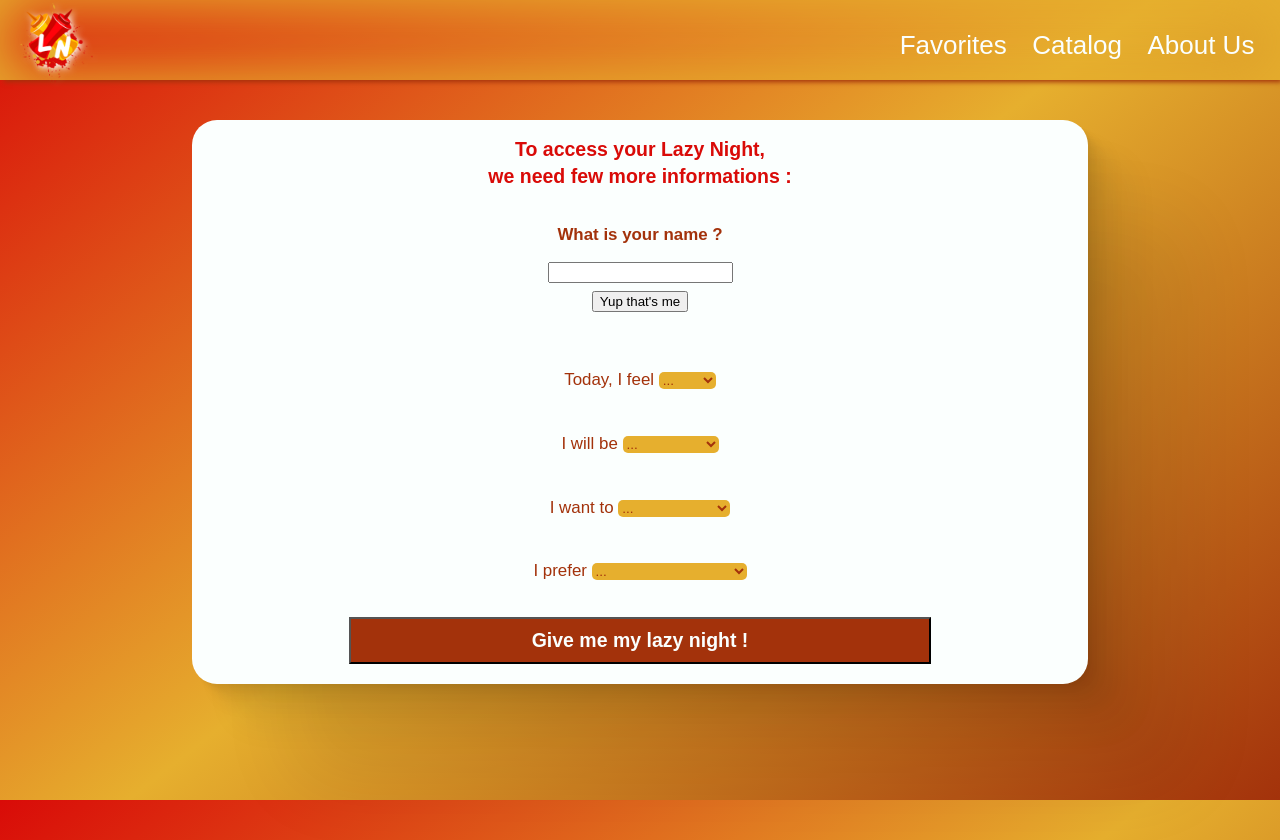
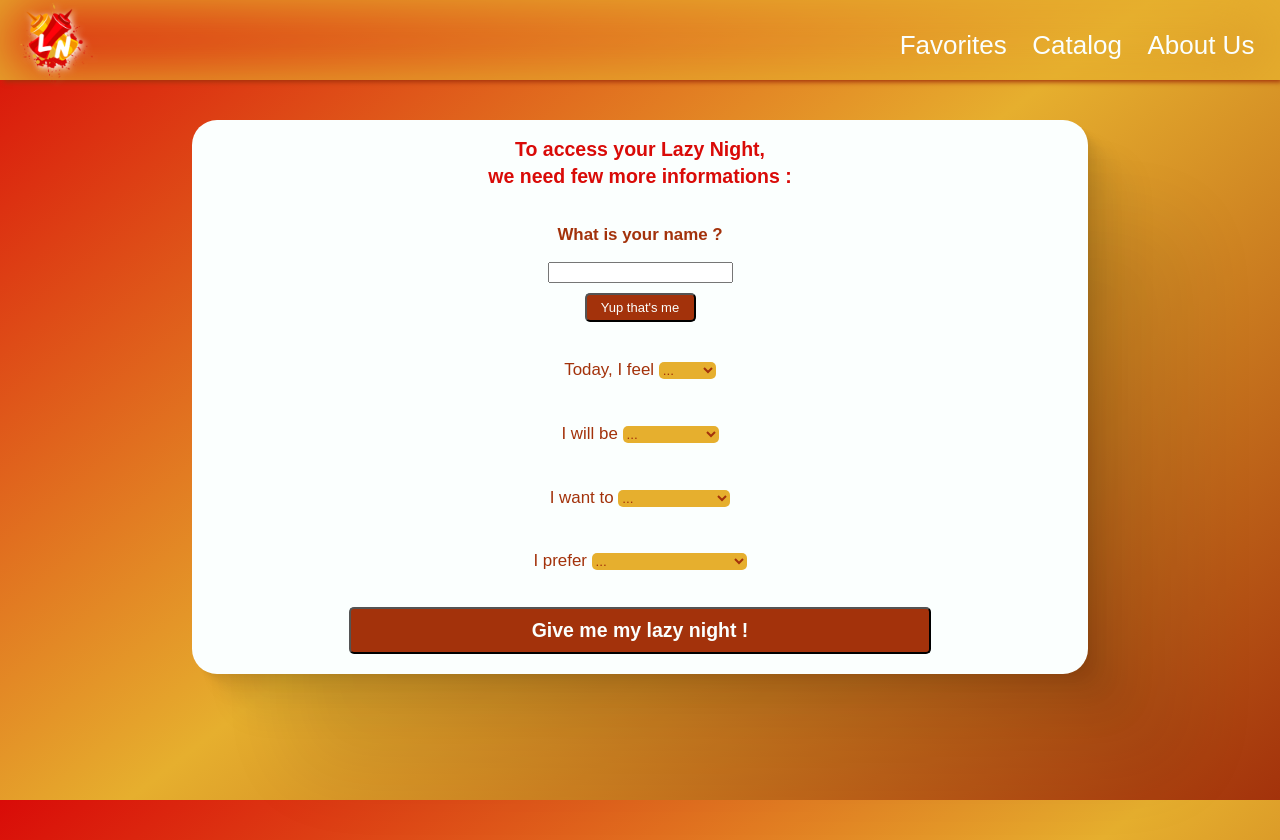
Before and after one commit to WildCodeSchool/paris-0921-p2-groupe6, a React (Vite) app: page /HomeConditions in a window 1280 px wide. Built offline with nearby package versions, Linux system fonts and the light colour scheme; a web font is replaced by a local one.

Commit message:
style CSS on favorite page and buttons of home conditions

```diff
--- a/src/Components/FavoritesSliders.css
+++ b/src/Components/FavoritesSliders.css
@@ -32,3 +32,8 @@
   margin-bottom: -40px;
   font-size: 1.8em;
 }
+
+.FavoriteUnloggedText {
+  color: var(--lazy-white);
+  text-align: center;
+}
--- a/src/Components/FavoritesSliders.jsx
+++ b/src/Components/FavoritesSliders.jsx
@@ -187,7 +187,12 @@ function FavoritesSliders() {
           </section>
         </div>
       ) : (
-        <div>You must be logged in to view this page</div>
+        <div className="FavoriteUnlogged">
+          <h2 className="FavoriteUnloggedText">
+            Oh no ! <br />
+            You must be logged in to view this page !
+          </h2>
+        </div>
       )}
     </div>
   );
--- a/src/Components/HomeConditions.css
+++ b/src/Components/HomeConditions.css
@@ -56,29 +56,26 @@
   padding-top: 10px;
   padding-bottom: 10px;
   width: 65%;
+  border-radius: 5px;
 }
 
-.HomeConditionsMood {
-  color: var(--lazy-barbecue);
-  font-size: 1.3em;
-  margin: 2vh;
-  margin-bottom: 3vh;
+.HomeConditionssendButton {
+  background-color: var(--lazy-barbecue);
+  color: var(--lazy-white);
+  font-family: var(--main-font-family);
+  font-size: 1em;
+  margin: auto;
+  margin-top: 10px;
+  margin-bottom: 20px;
+  padding-top: 5px;
+  padding-bottom: 5px;
+  width: 60%;
+  border-radius: 5px;
 }
 
-.HomeConditionsNumber {
-  color: var(--lazy-barbecue);
-  font-size: 1.3em;
-  margin: 2vh;
-  margin-bottom: 3vh;
-}
-
-.HomeConditionsFat {
-  color: var(--lazy-barbecue);
-  font-size: 1.3em;
-  margin: 2vh;
-  margin-bottom: 3vh;
-}
-
+.HomeConditionsMood,
+.HomeConditionsNumber,
+.HomeConditionsFat,
 .HomeConditionsDrink {
   color: var(--lazy-barbecue);
   font-size: 1.3em;
@@ -98,6 +95,32 @@
   margin: 0;
 }
 
+.HomeConditionsReset {
+  background-color: var(--lazy-ketchup);
+  color: var(--lazy-white);
+  font-family: var(--main-font-family);
+  font-size: 1em;
+  margin: auto;
+  margin-bottom: 20px;
+  padding-top: 5px;
+  padding-bottom: 5px;
+  width: 45%;
+  border-radius: 5px;
+}
+
+.HomeConditionUserChangeButton {
+  background-color: var(--lazy-ketchup);
+  color: var(--lazy-white);
+  font-family: var(--main-font-family);
+  font-size: 1em;
+  margin: auto;
+  margin-bottom: 20px;
+  padding-top: 5px;
+  padding-bottom: 5px;
+  width: 30%;
+  border-radius: 5px;
+}
+
 @media screen and (min-width: 600px) {
   .HomeConditionsLogo {
     display: none;
--- a/src/Components/HomeConditions.jsx
+++ b/src/Components/HomeConditions.jsx
@@ -106,7 +106,9 @@ function HomeConditions() {
             </label>
           </form>
         ) : (
-          <button onClick={ResetUserName}>Change User</button>
+          <button className="HomeConditionUserChangeButton" onClick={ResetUserName}>
+            Change User
+          </button>
         )}
         <form className="HomeConditionsMood">
           <label htmlFor="Mood">Today, I feel </label>
@@ -188,7 +190,7 @@ function HomeConditions() {
               setFat('');
             }}
           >
-            ResetMychoices
+            Reset my choices
           </button>
         )}
       </div>
```
